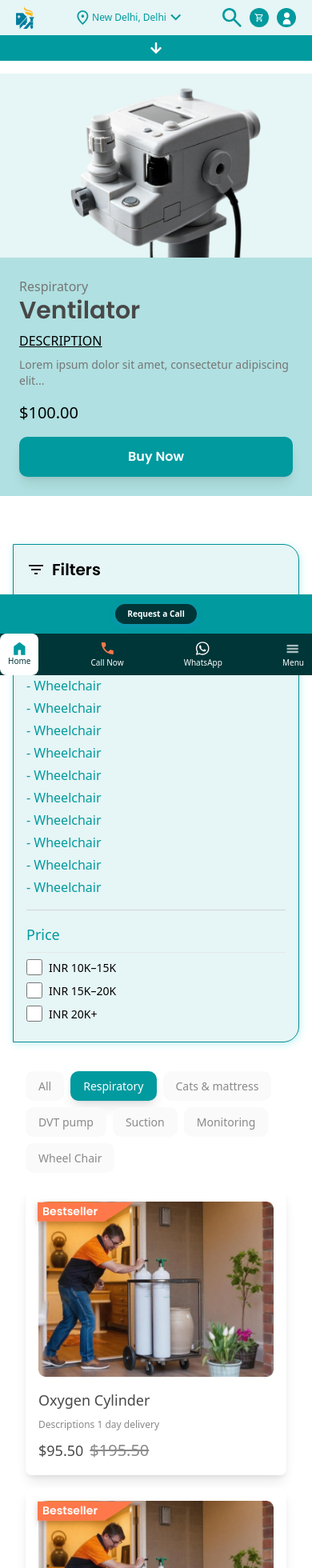
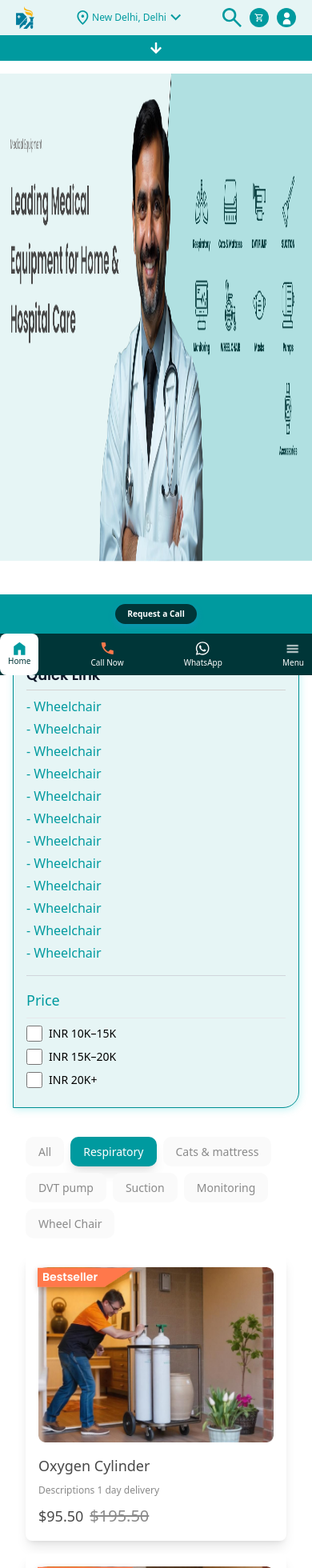
Before and after one commit to ajayAnthwal/healthcare2, a Next.js app: page /ecommerce in a window 390 px wide. Shown: the top 1960 px of the page at 80% size. Built offline with nearby package versions, Linux system fonts and the light colour scheme; a web font is replaced by a local one.

Commit message:
all changes

```diff
--- a/src/app/diagnostics/page.js
+++ b/src/app/diagnostics/page.js
@@ -37,7 +37,7 @@ const Diagnostics = () => {
 
       {selectedIndex === -1 && (
         <div>
-          <div className="hidden md:block bg-[url('/bg.png')] bg-cover bg-center">
+          <div className="hidden md:block bg-[url('/bg.png')] bg-cover bg-center banner">
             <div className="relative  mx-auto h-auto flex flex-col items-center md:bg-cover bg-no-repeat">
               <div className="absolute top-0 left-[93px] transform -translate-x-1/2 bg-white text-gray-700 text-sm px-4 py-1 shadow-md rounded-br-[37px]">
                 Home &gt;&gt;&gt; Home Diagnostics
--- a/src/app/ecommerce/page.js
+++ b/src/app/ecommerce/page.js
@@ -13,7 +13,7 @@ import Book_banner from "@/assets/images/book/book-banner.png";
 import ProductPage from "@/components/Ecommerce/ProductPage";
 import ProductDetail from "@/components/Ecommerce/ProductDetail";
 import product2 from "@/assets/images/book/product2.png";
-import banerproduct from "@/assets/images/book/baner-product.png";
+import banerproduct from "@/assets/images/book/Hero.png";
 import deal from "@/assets/images/book/deal.png";
 import Link from "next/link";
 
@@ -124,6 +124,30 @@ const Ecommerce = () => {
       status: "Almost Sold Out",
       imageUrl: product2,
     },
+
+    {
+      id: 8,
+      name: "Oxygen Cylinder",
+      description: "Descriptions 1 day delivery",
+      discountedPrice: "$95.50",
+      originalPrice: "$195.50",
+      reviews: "(4.1k) Customer Reviews",
+      rating: 5,
+      status: "Almost Sold Out",
+      imageUrl: product2,
+    },
+
+    {
+      id: 9,
+      name: "Oxygen Cylinder",
+      description: "Descriptions 1 day delivery",
+      discountedPrice: "$95.50",
+      originalPrice: "$195.50",
+      reviews: "(4.1k) Customer Reviews",
+      rating: 5,
+      status: "Almost Sold Out",
+      imageUrl: product2,
+    },
   ];
 
   return (
@@ -158,40 +182,17 @@ const Ecommerce = () => {
 
       {selectedIndex === -1 && (
         <div>
-          <div className="flex w-full flex-wrap flex-col md:flex-row">
-            <div className="relative w-full md:w-1/2 bg-[#E6F5F5] flex items-center justify-center">
-              <Image
-                src={banerproduct}
-                alt="Ventilator"
-                className="w-3/4 object-cover"
-                width={500}
-                height={500}
-              />
-            </div>
-            <div className="w-full md:w-1/2 bg-[#B0E0E1] p-6 md:p-10 flex flex-col justify-center">
-              <p className="text-[#767676] text-base font-normal">
-                Respiratory
-              </p>
-              <h1 className="text-[#484848] text-3xl md:text-[46px] font-semibold font-[Poppins]">
-                Ventilator
-              </h1>
-              <p className="text-black text-base font-normal underline mt-2">
-                DESCRIPTION
-              </p>
-              <p className="text-[#767676] text-sm md:text-base mt-2">
-                Lorem ipsum dolor sit amet, consectetur adipiscing elit...
-              </p>
-              <p className="text-black text-xl md:text-[28px] font-medium mt-4">
-                $100.00
-              </p>
-              <button className="mt-4 w-full md:w-[207px] h-[50px] md:h-[56px] bg-[#009A9F] text-white text-base font-normal font-[Poppins] rounded-[10px] shadow-lg hover:bg-[#007D82]">
-                Buy Now
-              </button>
-            </div>
+          <div className="relative w-full h-[610px] banner">
+            <Image
+              src={banerproduct}
+              alt="Banner Product"
+              layout="fill"
+              quality={100}
+            />
           </div>
 
-          <div className="flex flex-col md:flex-row mt-8 gap-5 w-full  mx-auto mb-3 px-4 md:px-0">
-            <div className="bg-[#E6F5F5] p-4 mt-[28px] rounded-[0px_20px_20px_0px] w-full md:w-[275px] sticky top-[7rem] left-0 h-max border border-[#018F93] shadow-[1px_2px_10px_rgba(16,204,204,0.25)]">
+          <div className="relative flex flex-col md:flex-row mt-8 gap-5 w-full  mx-auto mb-3 px-4 md:px-0">
+            <div className="bg-[#E6F5F5] p-4 mt-[28px] rounded-[0px_20px_20px_0px] w-full md:w-[275px] sticky top-[7rem] left-0 border border-[#018F93] shadow-[1px_2px_10px_rgba(16,204,204,0.25)] h-max">
               {/* Filters Header */}
               <div className="flex items-center gap-2 mb-4">
                 <svg
--- a/src/app/globals.css
+++ b/src/app/globals.css
@@ -260,3 +260,16 @@ body {
     width: auto !important;
   }
 }
+@media (min-width: 768px) and (max-width: 1023px) {
+  .product_card {
+    flex-wrap: wrap !important;
+    display: flex !important;
+  }
+}
+
+
+@media (min-width: 768px) and (max-width: 1171px) {
+  .banner {
+   display: none !important;
+  }
+}
--- a/src/app/long-term-care/page.js
+++ b/src/app/long-term-care/page.js
@@ -122,7 +122,7 @@ const LongTermCare = () => {
       </div>
       {selectedIndex === -1 && (
         <>
-          <div className="hidden md:block bg-[url('/bg.png')] bg-cover bg-center">
+          <div className="hidden md:block bg-[url('/bg.png')] bg-cover bg-center banner">
             <div className="relative  mx-auto h-auto flex flex-col items-center bg-no-repeat pl-8">
               <div className="absolute top-0 left-[93px] transform -translate-x-1/2 bg-white text-gray-700 text-sm px-4 py-1 shadow-md rounded-br-[37px]">
                 Home &gt;&gt;&gt; Long Term Care
@@ -165,7 +165,7 @@ const LongTermCare = () => {
               <h1 className="text-center text-2xl mt-12 md:text-4xl font-bold text-[#031432] mb-10">
                 Our Services
               </h1>
-              <div className="grid grid-cols-2 md:grid-cols-4 gap-4 md:gap-6 justify-center">
+              <div className="product_card grid grid-cols-2 md:grid-cols-4 gap-4 md:gap-6 justify-center">
                 {services.slice(0, 4).map((service, index) => (
                   <div
                     key={index}
--- a/src/app/vacinnation/page.js
+++ b/src/app/vacinnation/page.js
@@ -48,7 +48,7 @@ const Vacinnation = () => {
 
       {selectedIndex === -1 && (
         <div>
-          <div className="hidden md:block bg-[url('/bg.png')] bg-cover bg-center">
+          <div className="hidden md:block bg-[url('/bg.png')] bg-cover bg-center banner">
             <div className="relative  mx-auto h-auto flex flex-col items-center md:bg-cover bg-no-repeat">
               <div className="absolute top-0 left-[93px] transform -translate-x-1/2 bg-white text-gray-700 text-sm px-4 py-1 shadow-md rounded-br-[37px]">
                 Home &gt;&gt;&gt; Adult Vaccination
--- a/src/components/Book/Home_Visit.js
+++ b/src/components/Book/Home_Visit.js
@@ -27,7 +27,7 @@ const Home_Visit = () => {
 
   return (
     <div>
-      <div className="hidden md:block bg-[url('/bg.png')] bg-cover bg-center">
+      <div className="hidden md:block bg-[url('/bg.png')] bg-cover bg-center banner">
         <div className="relative mx-auto h-auto flex flex-col items-center md:bg-cover bg-no-repeat">
           <div className="absolute top-0 left-[93px] transform -translate-x-1/2 bg-white text-gray-700 text-sm px-4 py-1 shadow-md rounded-br-[37px]">
             Home &gt;&gt;&gt; Home Visit
--- a/src/components/Tabs/Tabs.js
+++ b/src/components/Tabs/Tabs.js
@@ -21,7 +21,8 @@ const Tabs = ({ tabsData }) => {
   };
 
   return (
-    <div className={`md:bg-[#003638] ${isOpen ? "bg-[#333]" : ""}`}>
+    <div>
+      <div className={`bg-white md:bg-[#003638] ${isOpen ? "bg-[#333]" : ""}`}>
         {window.innerWidth > 770 ? (
           <TabList className="md:flex  max-w-[1512px] mx-auto ">
             {tabsData.map((tab, index) => (
@@ -41,7 +42,9 @@ const Tabs = ({ tabsData }) => {
                       alt={tab.name}
                       width={60}
                       height={60}
-                    className={`${selected ? "filter-orange" : "filter-white"}`}
+                      className={`${
+                        selected ? "filter-orange" : "filter-white"
+                      }`}
                     />
                     {tab.name}
                   </>
@@ -56,7 +59,8 @@ const Tabs = ({ tabsData }) => {
                 onClick={() => setIsOpen(!isOpen)}
                 className="bg-[#009A9F] text-white py-2 px-4 mb-4 mx-auto gap-2 flex items-center"
               >
-              {isOpen ? "Close" : ""} {isOpen ? <FaArrowUp /> : <FaArrowDown />}
+                {isOpen ? "Close" : ""}{" "}
+                {isOpen ? <FaArrowUp /> : <FaArrowDown />}
               </button>
             </div>
             <motion.div
@@ -65,7 +69,7 @@ const Tabs = ({ tabsData }) => {
               transition={{ type: "spring", stiffness: 300, damping: 30 }}
               className="overflow-hidden"
             >
-            <TabList className="flex flex-wrap md:hidden gap-4 px-4 py-6">
+              <TabList className="flex flex-wrap md:hidden gap-4 px-4 py-6 bg-white">
                 {tabsData.map((tab, index) => (
                   <Tab
                     key={index}
@@ -99,6 +103,7 @@ const Tabs = ({ tabsData }) => {
           </>
         )}
       </div>
+    </div>
   );
 };
 
```
Also changed, not shown: src/assets/images/book/Hero.png (added). Lines whose indentation alone changed are shown as unchanged.
